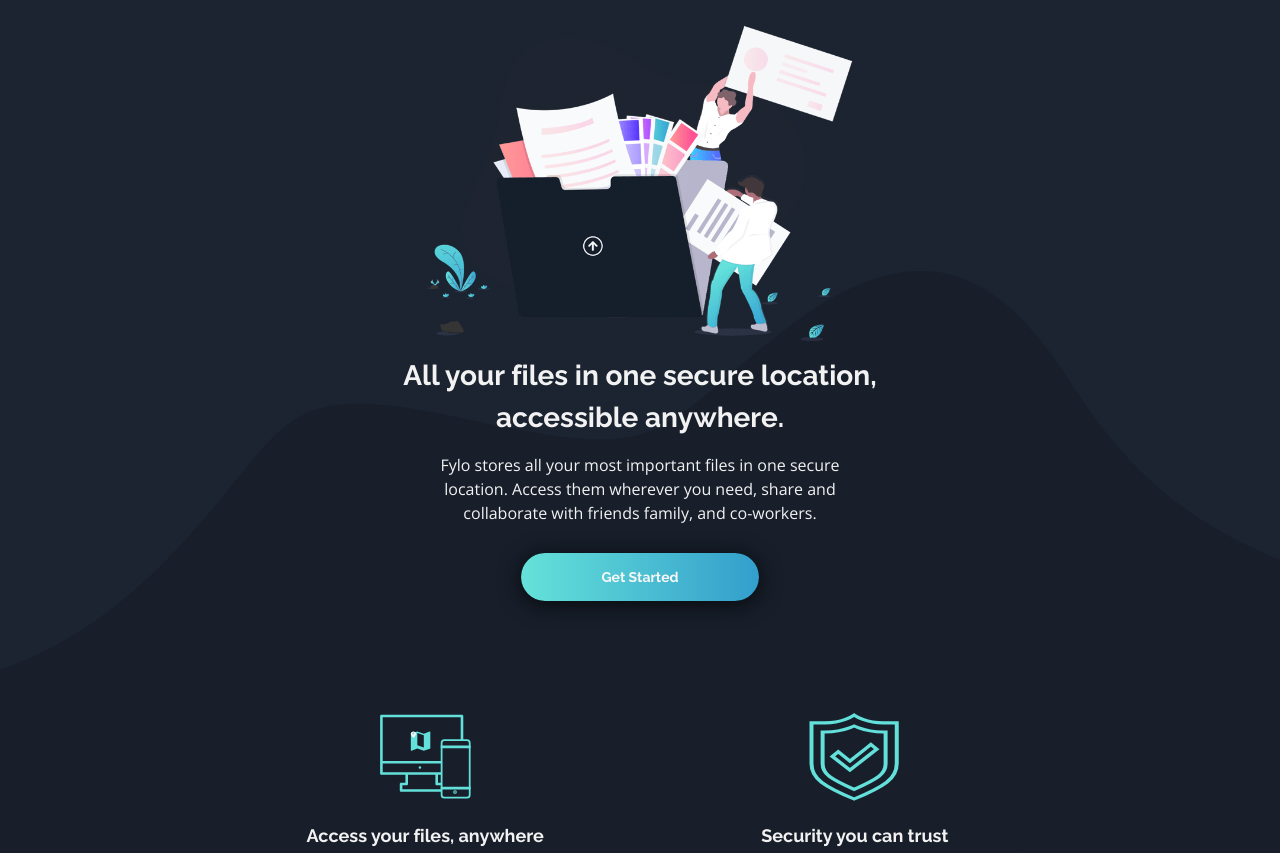
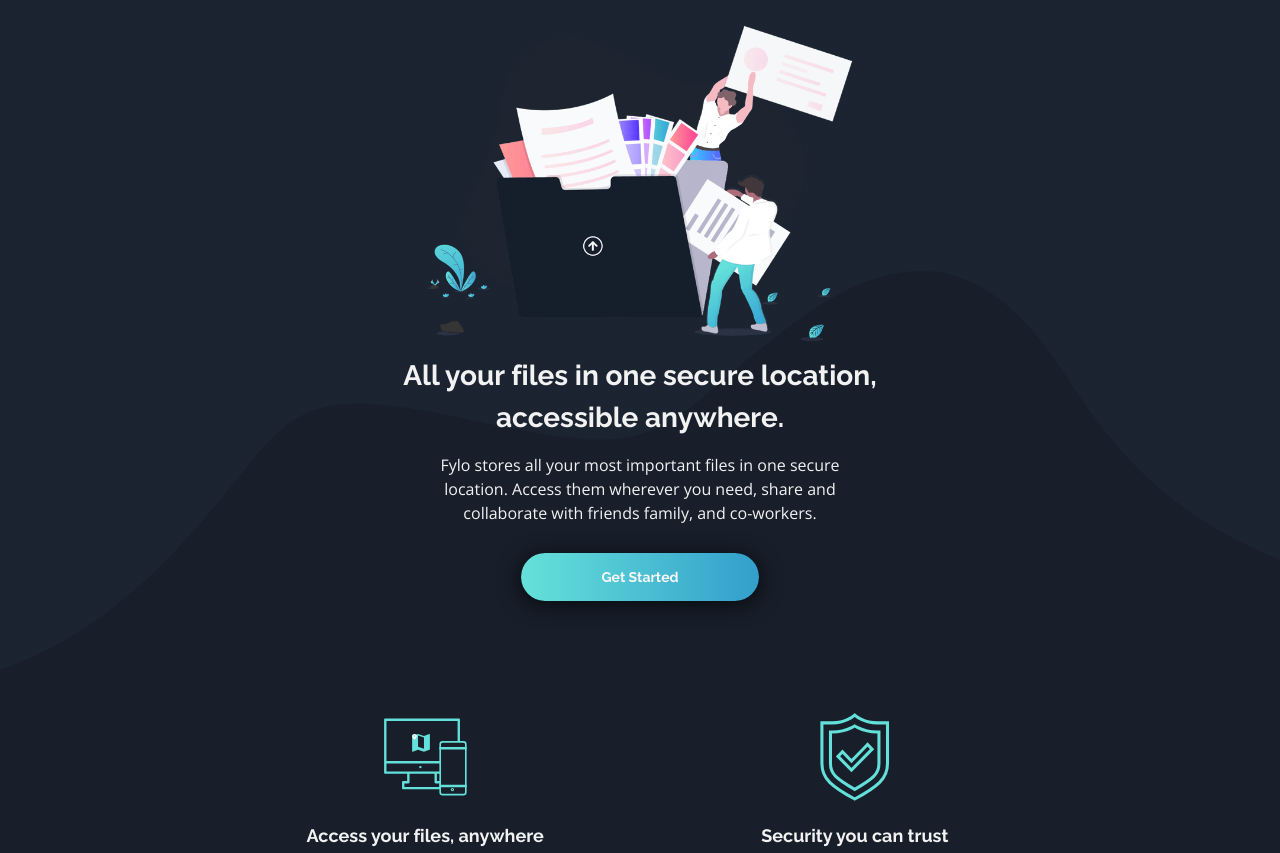
Before and after one commit to jgautrais/fem_fylo_dark_theme_landing_page, a plain HTML site: page index.html in a window 1280 px wide. Shown: the part 99-952 px from the top of the page. Drawn offline with nearby package versions, Linux system fonts and the light colour scheme.

Commit message:
Update style.css

```diff
--- a/style.css
+++ b/style.css
@@ -107,8 +107,9 @@ html, body {
 }
 
 img {
-  width: 100%;
-  height: auto;
+  max-width: 100%;
+  max-height: 100%;
+  display: block;
 }
 
 ul {
```
